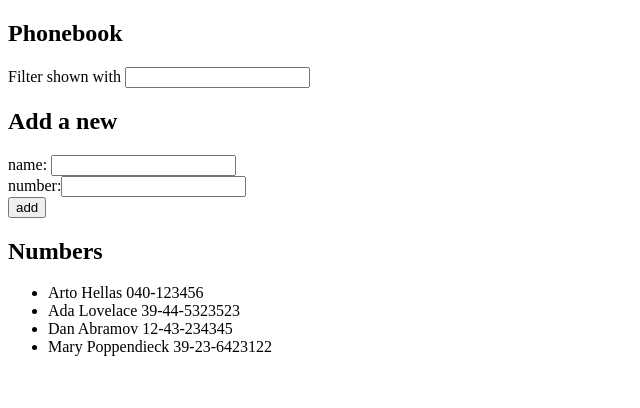
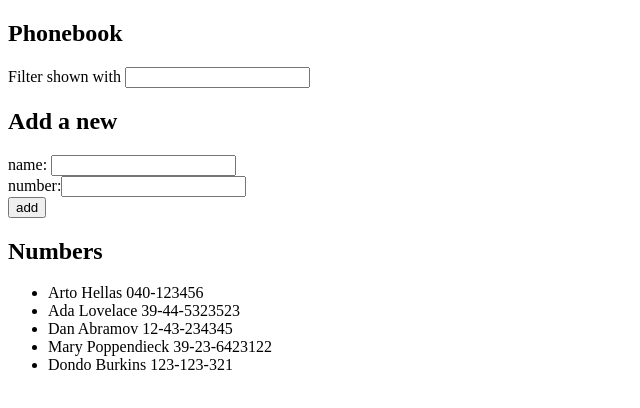
Before and after one commit to JerryUusis/full_stack_open, a React (Vite) app in the folder part2/puhelinluettelo/: page / in a window 1280 px wide. Shown: the top 408 px of the page, without its empty margins (0-640 px from the left). Built offline with nearby package versions, Linux system fonts and the light colour scheme; data requests are answered from the project's data file.

Commit message:
Complete 2.12

```diff
--- a/part2/puhelinluettelo/db.json
+++ b/part2/puhelinluettelo/db.json
@@ -1,5 +1,5 @@
 {
-    "persons":[
+  "persons": [
     {
       "name": "Arto Hellas",
       "number": "040-123456",
@@ -19,6 +19,11 @@
       "name": "Mary Poppendieck",
       "number": "39-23-6423122",
       "id": 4
+    },
+    {
+      "name": "Dondo Burkins",
+      "number": "123-123-321",
+      "id": 5
     }
   ]
 }
--- a/part2/puhelinluettelo/src/App.jsx
+++ b/part2/puhelinluettelo/src/App.jsx
@@ -38,21 +38,27 @@
     if (checkDuplicateValue(persons, newName) !== undefined) {
       event.preventDefault();
       return window.alert(`${newName} is already on added on the phonebook`)
-    } else {
+    }
+    else {
       event.preventDefault()
       const newPersonObject = {
         name: newName,
-        number: newNumber
+        number: newNumber,
+        id: persons.length + 1
       }
-      setPersons(persons.concat(newPersonObject))
-      setNewName("")
-      setNewNumber("")
+      axios
+        .post('http://localhost:3001/persons', newPersonObject)
+        .then(response => {
+          console.log(response)
+          setPersons(persons.concat(response.data))
+          setNewName("")
+          setNewNumber("")
+        })
     }
   }
 
   return (
     <div>
-
       <h2>Phonebook</h2>
       <Filter
         handleInput={handleInput}
```
Lines whose indentation alone changed are shown as unchanged.
